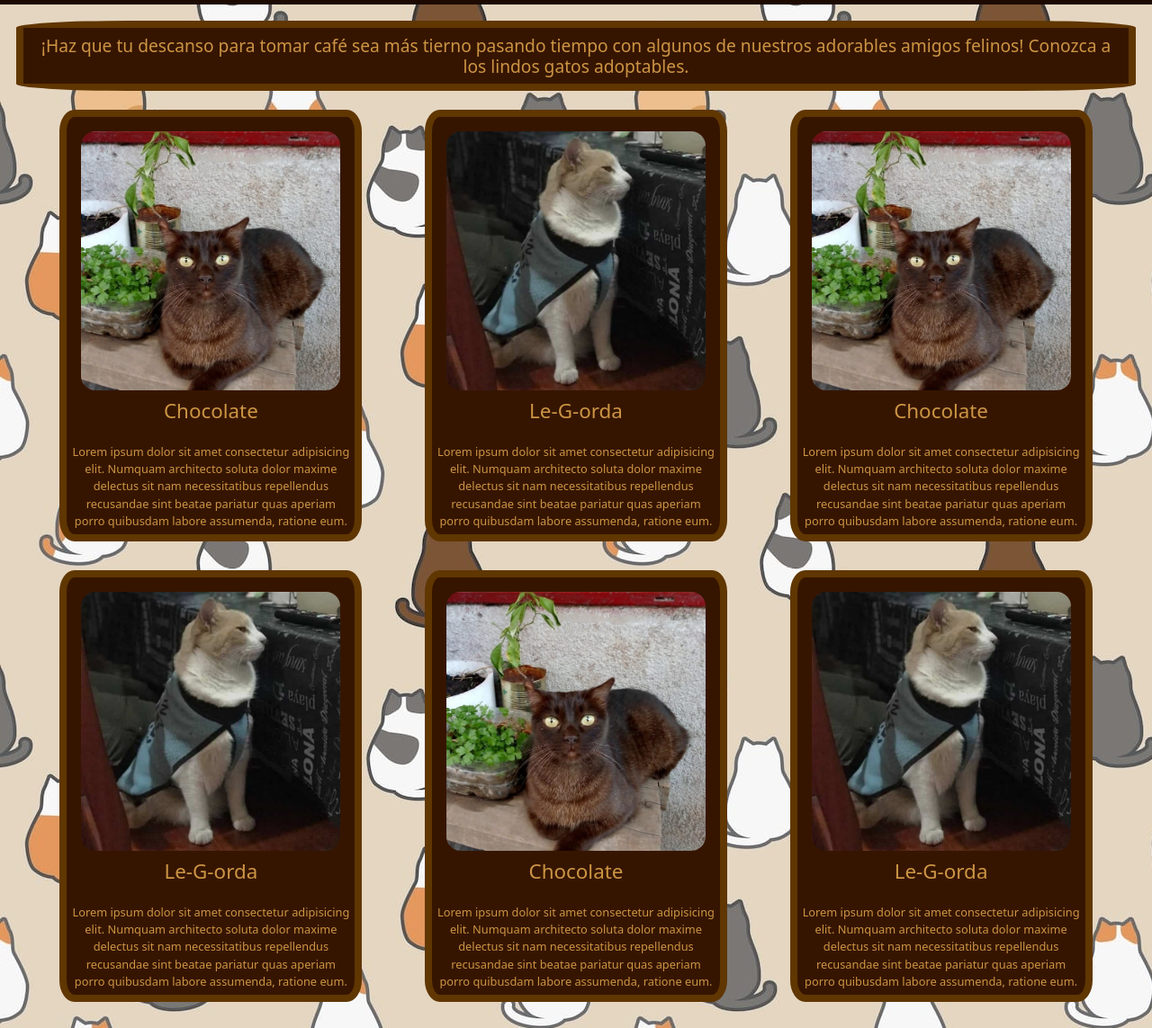
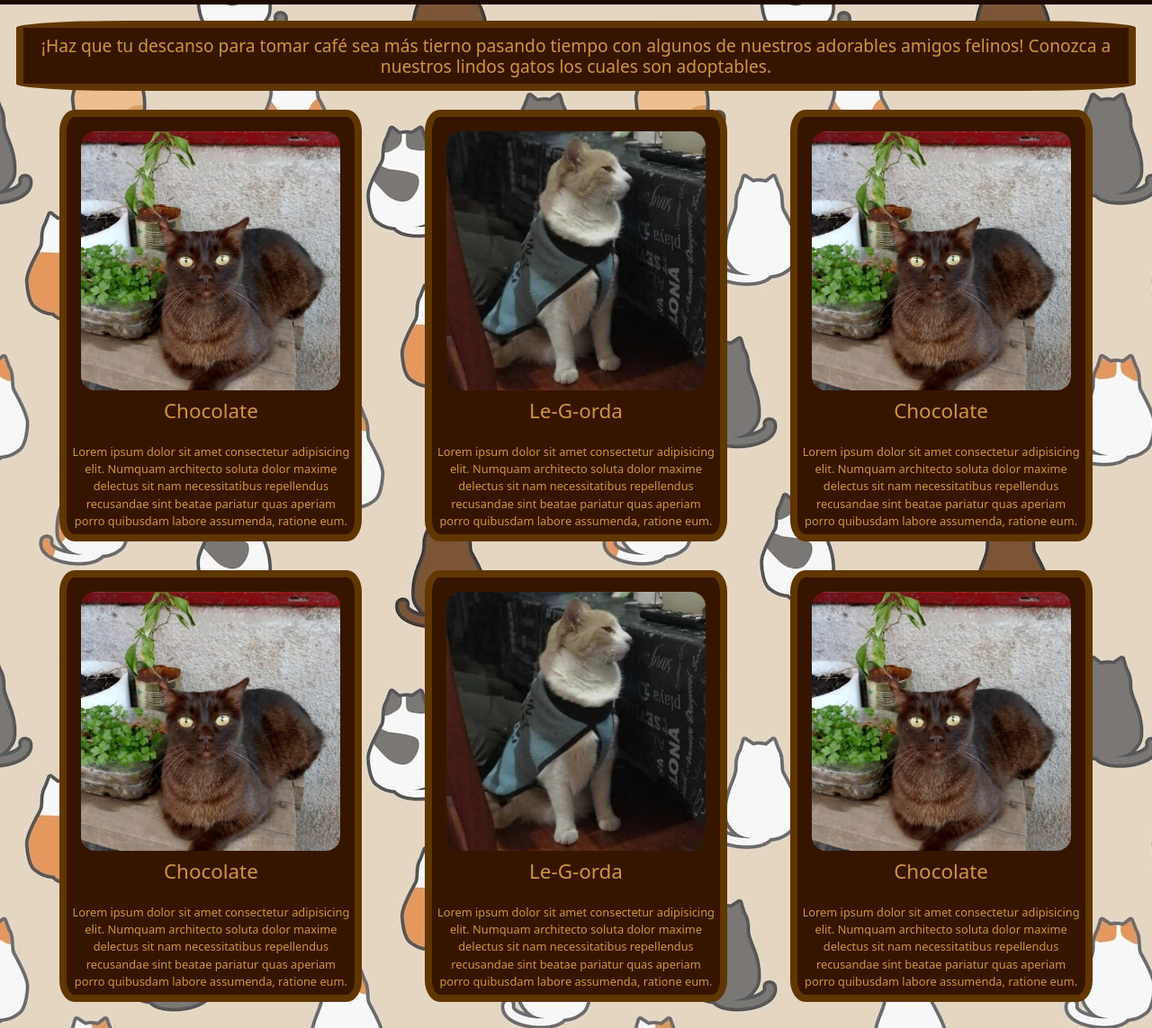
Before and after one commit to Atchiam/SashimiNeko, a plain HTML site: page pages/gatos.html in a window 1280 px wide. Shown: the part 105-1248 px from the top of the page at 90% size. Drawn offline with nearby package versions, Linux system fonts and the light colour scheme.

Commit message:
foto rota

```diff
--- a/pages/gatos.html
+++ b/pages/gatos.html
@@ -26,7 +26,7 @@
         <h1 class="text-center">SashimiNeko - Gatos</h1>
     </header>
     <main class="bodygatitos tarjetas">
-        <h1 class="texto">¡Haz que tu descanso para tomar café sea más tierno pasando tiempo con algunos de nuestros adorables amigos felinos! Conozca a los lindos gatos adoptables.</h1>
+        <h1 class="texto">¡Haz que tu descanso para tomar café sea más tierno pasando tiempo con algunos de nuestros adorables amigos felinos! Conozca a nuestros lindos gatos los cuales son adoptables.</h1>
         <div class="tarjeta scale-down-center">
             <img class="tarjeta__foto" src="../assets/imagenes/Chocolate.jpeg" alt="Chocolate" height="250px">
             <h2 class="text-center  4" >Chocolate</h2>
@@ -40,11 +40,6 @@
         <div class="tarjeta scale-down-center">
             <img class="tarjeta__foto" src="../assets/imagenes/Chocolate.jpeg" alt="Chocolate" height="250px">
             <h2 class="text-center  4" >Chocolate</h2>
-            <p class="text-center">Lorem ipsum dolor sit amet consectetur adipisicing elit. Numquam architecto soluta dolor maxime delectus sit nam necessitatibus repellendus recusandae sint beatae pariatur quas aperiam porro quibusdam labore assumenda, ratione eum.</p>
-        </div>
-        <div class="tarjeta scale-down-center">
-            <img class="tarjeta__foto" src="/assets/imagenes/Le-G-orda.jpeg" alt="Gata-gorda" height="250px">
-            <h2 class="text-center  4">Le-G-orda</h2>
             <p class="text-center">Lorem ipsum dolor sit amet consectetur adipisicing elit. Numquam architecto soluta dolor maxime delectus sit nam necessitatibus repellendus recusandae sint beatae pariatur quas aperiam porro quibusdam labore assumenda, ratione eum.</p>
         </div>
         <div class="tarjeta scale-down-center">
```
